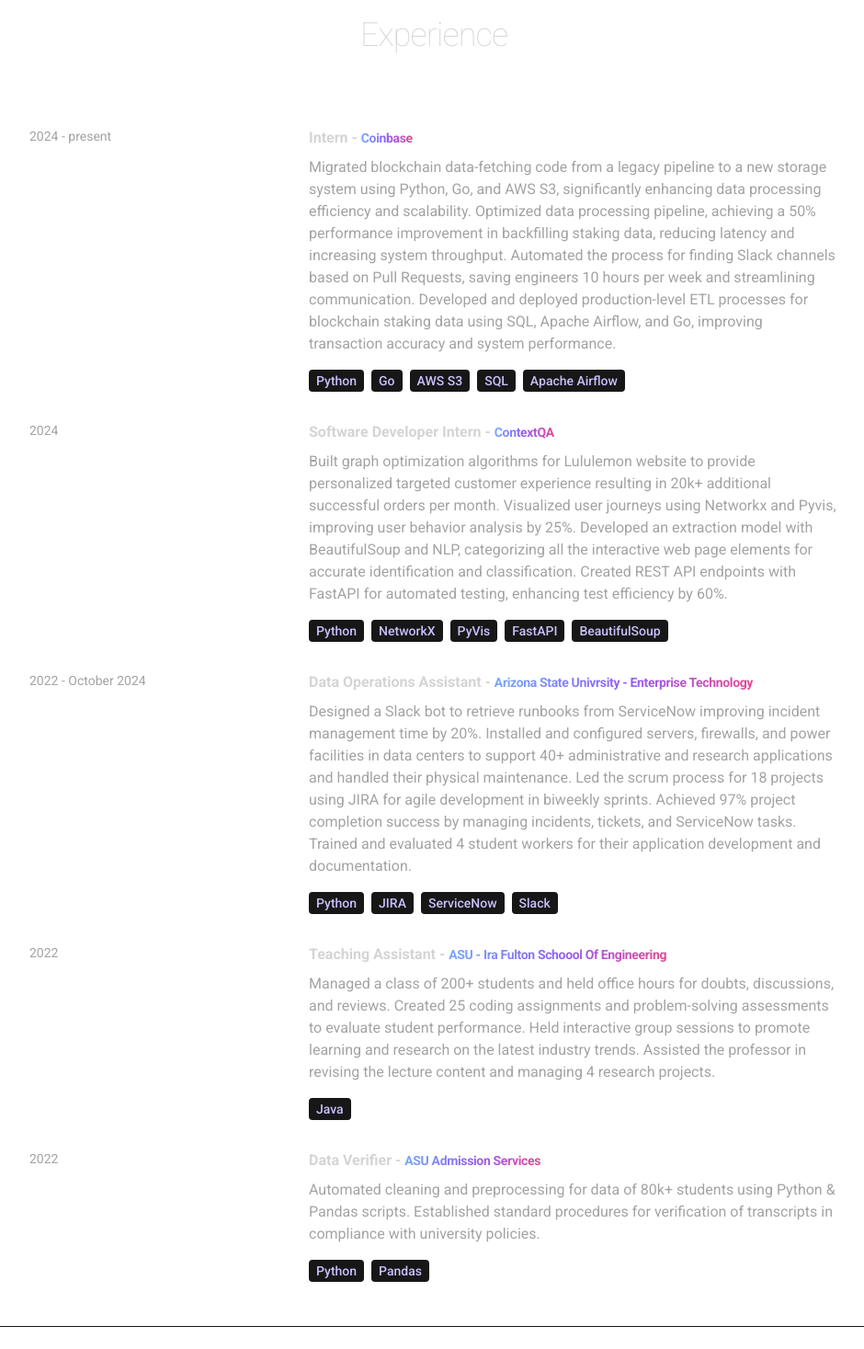
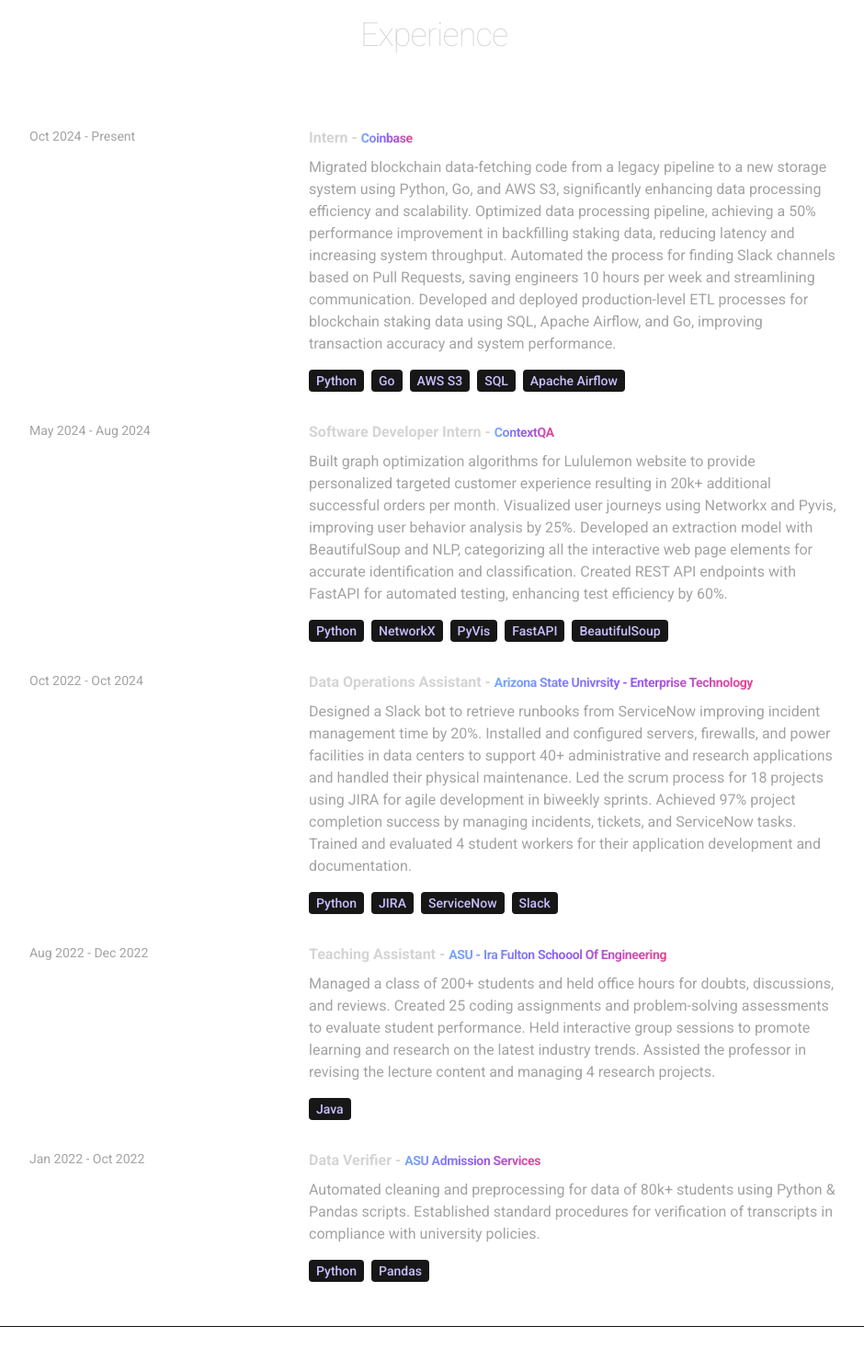
Before and after one commit to aaronbarought/MyPortfolio, a React (Vite) app: page / in a window 1280 px wide. Shown: the part 1204-2671 px from the top of the page at 92% size, without its empty margins (168-1108 px from the left). Built offline with nearby package versions, Linux system fonts and the light colour scheme.

Commit message:
Update index.js

```diff
--- a/src/constants/index.js
+++ b/src/constants/index.js
@@ -9,7 +9,7 @@
 
 export const EXPERIENCES = [
   {
-    year: "2024 - present",
+    year: "Oct 2024 - Present",
     role: "Intern",
     company: "Coinbase",
     description: `Migrated blockchain data-fetching code from a legacy pipeline to a new storage system using Python, Go, and AWS S3, significantly enhancing data processing efficiency and scalability.
@@ -19,7 +19,7 @@
     technologies: ["Python", "Go", "AWS S3", "SQL", "Apache Airflow"],
   },
   {
-    year: "2024",
+    year: "May 2024 - Aug 2024",
     role: "Software Developer Intern",
     company: "ContextQA",
     description: `Built graph optimization algorithms for Lululemon website to provide personalized targeted customer experience resulting in 20k+ additional successful orders per month.
@@ -30,21 +30,21 @@
     technologies: ["Python", "NetworkX", "PyVis", "FastAPI", "BeautifulSoup"],
   },
   {
-    year: "2022 - October 2024",
+    year: "Oct 2022 - Oct 2024",
     role: "Data Operations Assistant",
     company: "Arizona State Univrsity - Enterprise Technology",
     description: `Designed a Slack bot to retrieve runbooks from ServiceNow improving incident management time by 20%. Installed and configured servers, firewalls, and power facilities in data centers to support 40+ administrative and research applications and handled their physical maintenance. Led the scrum process for 18 projects using JIRA for agile development in biweekly sprints. Achieved 97% project completion success by managing incidents, tickets, and ServiceNow tasks. Trained and evaluated 4 student workers for their application development and documentation.`,
     technologies: ["Python", "JIRA", "ServiceNow", "Slack"],
   },
   {
-    year: "2022",
+    year: "Aug 2022 - Dec 2022",
     role: "Teaching Assistant",
     company: "ASU - Ira Fulton Schoool Of Engineering",
     description: `Managed a class of 200+ students and held office hours for doubts, discussions, and reviews. Created 25 coding assignments and problem-solving assessments to evaluate student performance. Held interactive group sessions to promote learning and research on the latest industry trends. Assisted the professor in revising the lecture content and managing 4 research projects.`,
     technologies: ["Java"],
   },
   {
-    year: "2022",
+    year: "Jan 2022 - Oct 2022",
     role: "Data Verifier",
     company: "ASU Admission Services",
     description: `Automated cleaning and preprocessing for data of 80k+ students using Python & Pandas scripts. Established standard procedures for verification of transcripts in compliance with university policies.`,
```
